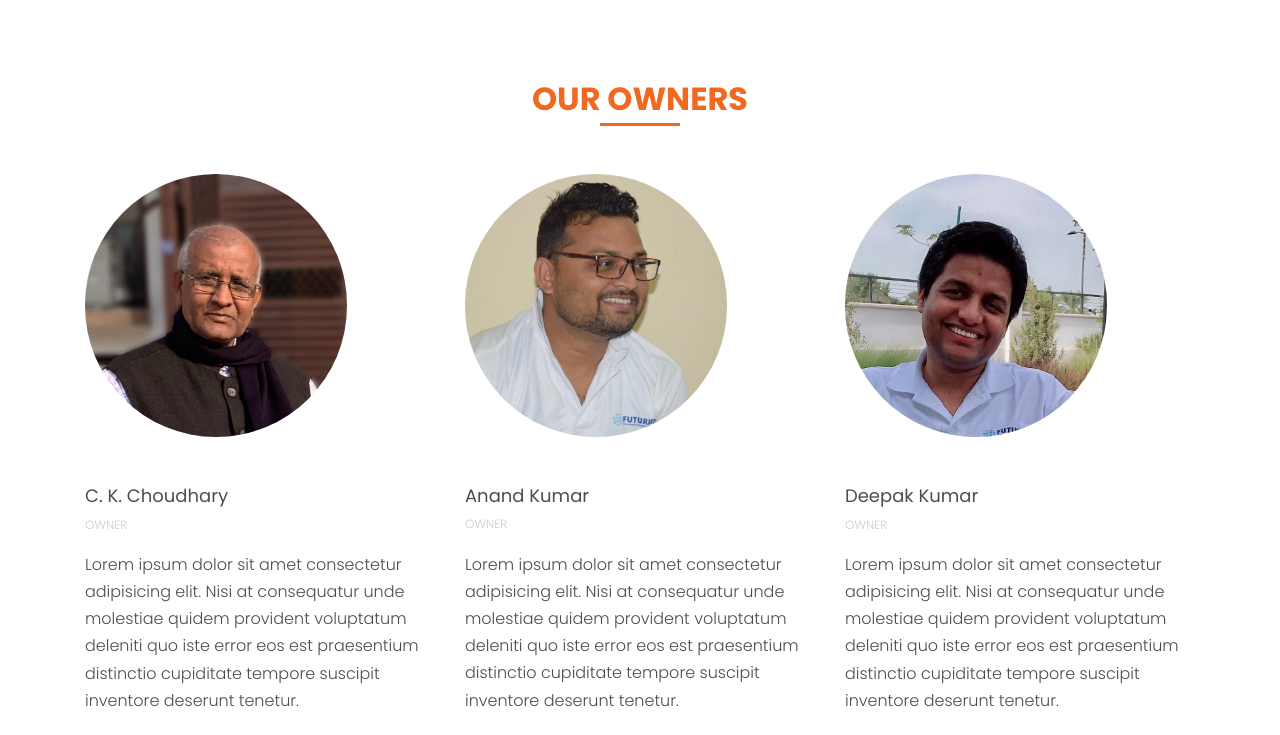
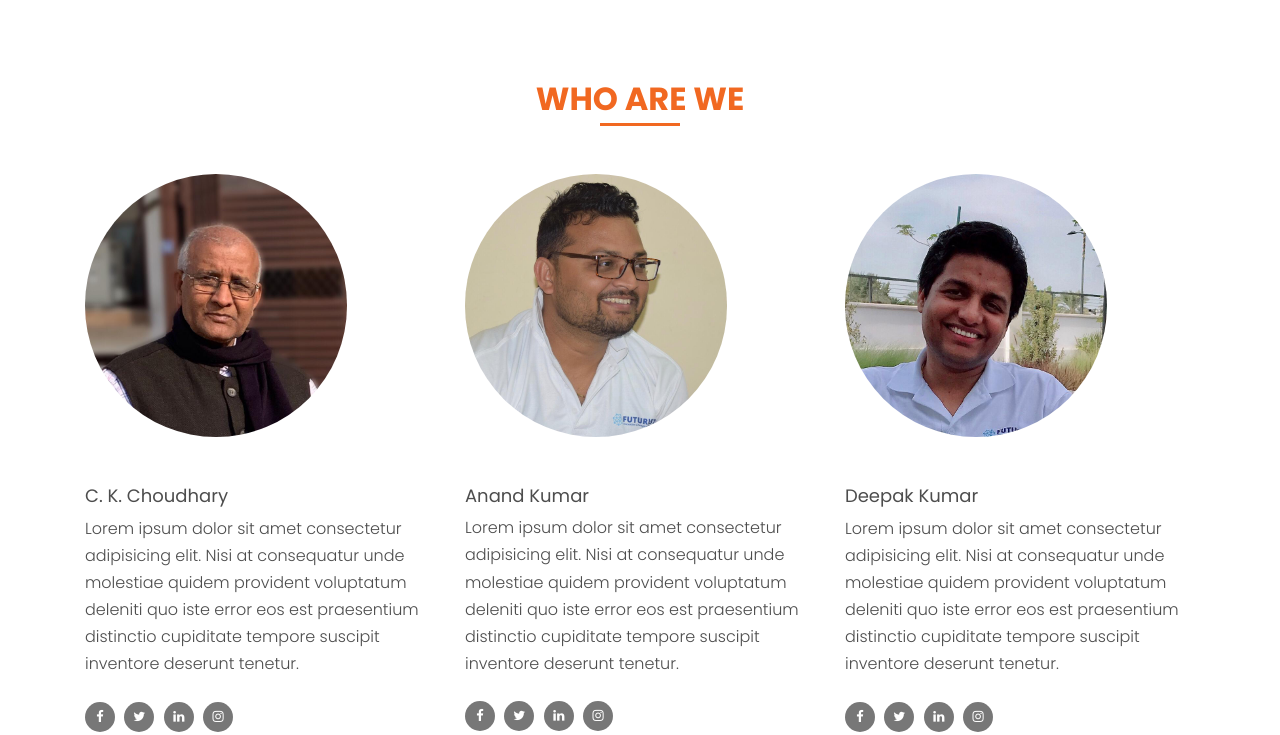
Before and after one commit to navyuv/navyuv-enterprises, a plain HTML site: page index.html in a window 1280 px wide. Shown: the part 2269-3004 px from the top of the page. Drawn offline with Linux system fonts and the light colour scheme; files whose address does not match are found by name; a web font is replaced by a local one.

Commit message:
second content commit

```diff
--- a/index.html
+++ b/index.html
@@ -62,7 +62,7 @@
                   <a href="#section-about" class="nav-link">About Us</a>
                   <ul class="dropdown">
                     <li><a href="#section-how-it-works" class="nav-link">What's in the Shop</a></li>
-                    <li><a href="#section-our-team" class="nav-link">Our Team</a></li>
+                    <li><a href="#section-our-team" class="nav-link">Who Are We</a></li>
                   </ul>
                 </li>
                 <li><a href="#section-services" class="nav-link">Shop Items</a></li>
@@ -111,8 +111,8 @@
             <div class="text-left pb-1 border-primary mb-4">
               <h2 class="text-primary">About Us</h2>
             </div>
-            <p>Lorem ipsum dolor sit amet, consectetur adipisicing elit. Blanditiis deleniti reprehenderit animi est eaque corporis! Nisi, asperiores nam amet doloribus, soluta ut reiciendis. Consequatur modi rem, vero eos ipsam voluptas.</p>
-            <p class="mb-5">Error minus sint nobis dolor laborum architecto, quaerat. Voluptatum porro expedita labore esse velit veniam laborum quo obcaecati similique iusto delectus quasi!</p>
+            <p>NavYuv, by navyuv enterprises is a super store located at the heart of newly developed Avantika colony in Ghaziabad. </p>
+            <p class="mb-5">NavYuv offers an ultra-modern shopping ambience by integrating all conceivable needs of the consumers under one roof. We provide all variety of packaged food products, stationery and more.</p>
 
             <ul class="ul-check list-unstyled success">
               <li>Error minus sint nobis dolor</li>
@@ -187,7 +187,7 @@
       <div class="container">
         <div class="row justify-content-center mb-5">
           <div class="col-md-7 text-center border-primary">
-            <h2 class="font-weight-light text-primary" data-aos="fade">Our Owners</h2>
+            <h2 class="font-weight-light text-primary" data-aos="fade">Who are we</h2>
           </div>
         </div>
         <div class="row">
@@ -195,7 +195,7 @@
             <div class="person">
               <img src="images/person_1.jpg" alt="Image" class="img-fluid rounded mb-5 w-75 rounded-circle">
               <h3>C. K. Choudhary</h3>
-              <p class="position text-muted">Owner</p>
+              <!-- <p class="position text-mukted">Owner</p> -->
               <p class="mb-4">Lorem ipsum dolor sit amet consectetur adipisicing elit. Nisi at consequatur unde molestiae quidem provident voluptatum deleniti quo iste error eos est praesentium distinctio cupiditate tempore suscipit inventore deserunt tenetur.</p>
               <ul class="ul-social-circle">
                 <li><a href="#"><span class="icon-facebook"></span></a></li>
@@ -209,7 +209,7 @@
             <div class="person">
               <img src="images/person_2.jpg" alt="Image" class="img-fluid rounded mb-5 w-75 rounded-circle">
               <h3>Anand Kumar</h3>
-              <p class="position text-muted">Owner</p>
+              <!-- <p class="position text-muted">Owner</p> -->
               <p class="mb-4">Lorem ipsum dolor sit amet consectetur adipisicing elit. Nisi at consequatur unde molestiae quidem provident voluptatum deleniti quo iste error eos est praesentium distinctio cupiditate tempore suscipit inventore deserunt tenetur.</p>
               <ul class="ul-social-circle">
                 <li><a href="#"><span class="icon-facebook"></span></a></li>
@@ -223,7 +223,7 @@
             <div class="person">
               <img src="images/person_4.jpg" alt="Image" class="img-fluid rounded mb-5 w-75 rounded-circle">
               <h3>Deepak Kumar</h3>
-              <p class="position text-muted">Owner</p>
+              <!-- <p class="position text-muted">Owner</p> -->
               <p class="mb-4">Lorem ipsum dolor sit amet consectetur adipisicing elit. Nisi at consequatur unde molestiae quidem provident voluptatum deleniti quo iste error eos est praesentium distinctio cupiditate tempore suscipit inventore deserunt tenetur.</p>
               <ul class="ul-social-circle">
                 <li><a href="#"><span class="icon-facebook"></span></a></li>
```
